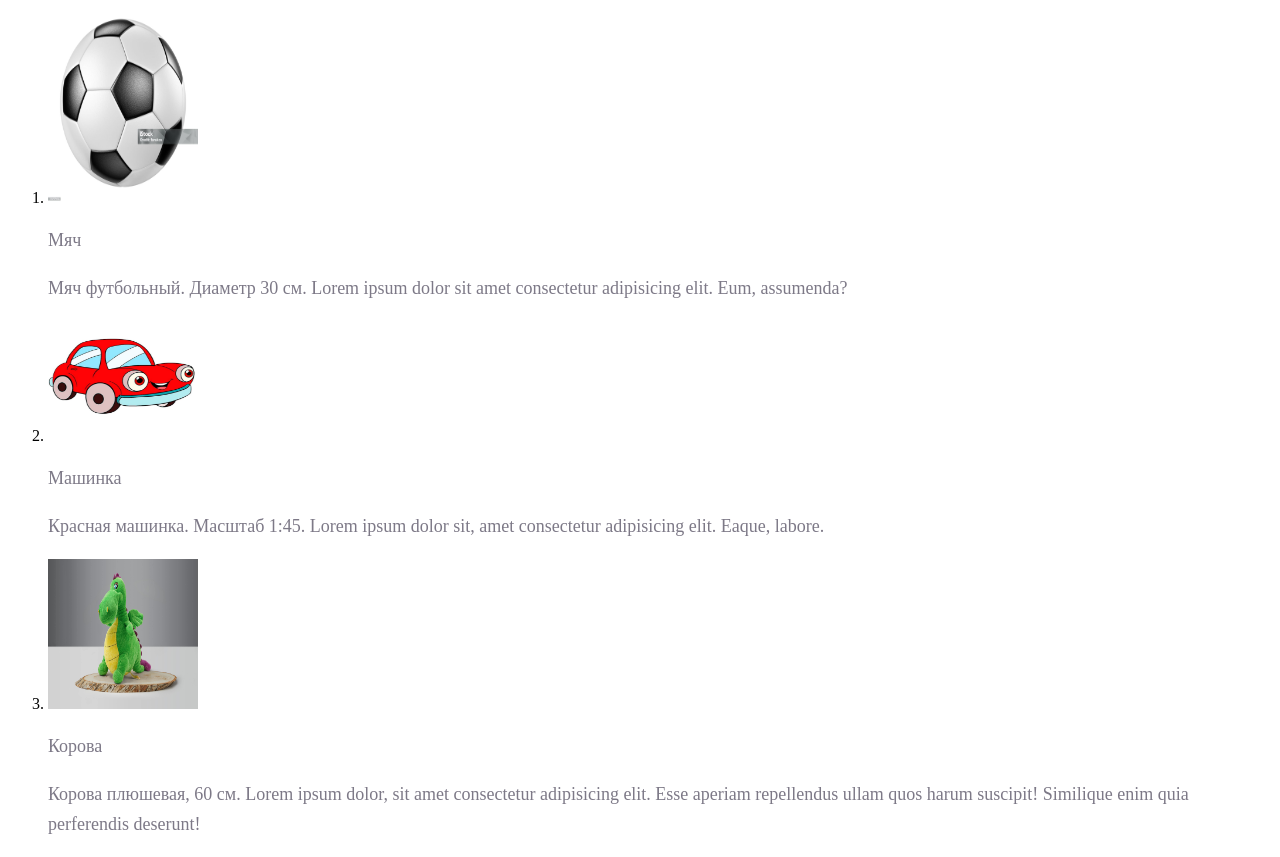
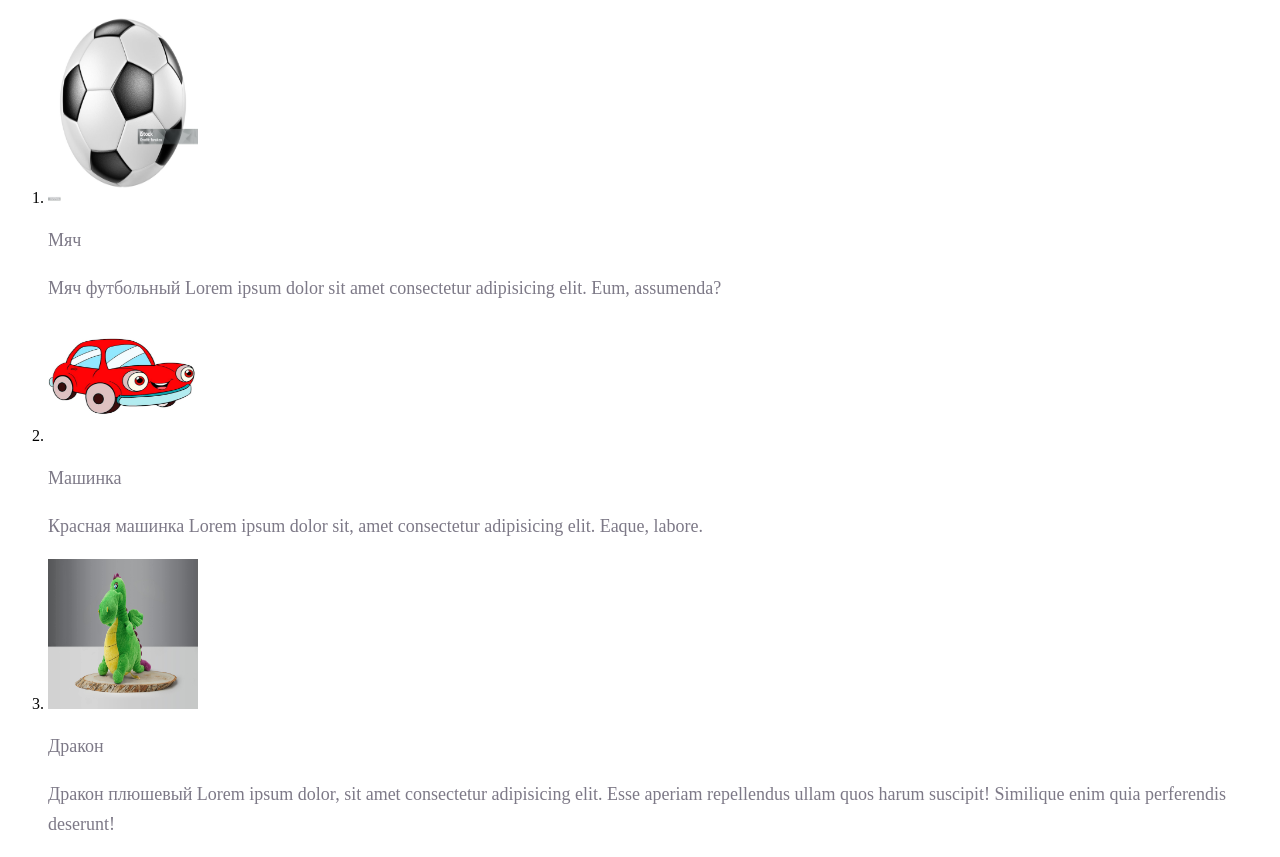
Before and after one commit to shurik1777/httml_css_hw_02, a plain HTML site: page catalog/catalog.html in a window 1280 px wide. Shown: the part 335-1192 px from the top of the page. Drawn offline with Linux system fonts and the light colour scheme.

Commit message:
refactoring

```diff
--- a/catalog/catalog.html
+++ b/catalog/catalog.html
@@ -43,8 +43,8 @@
         />
         <p class="paragraph">Мяч</p>
         <p class="paragraph">
-          Мяч футбольный. Диаметр 30 см. Lorem ipsum dolor sit amet consectetur
-          adipisicing elit. Eum, assumenda?
+          Мяч футбольный Lorem ipsum dolor sit amet consectetur adipisicing
+          elit. Eum, assumenda?
         </p>
       </li>
       <li>
@@ -57,8 +57,8 @@
         />
         <p class="paragraph">Машинка</p>
         <p class="paragraph">
-          Красная машинка. Масштаб 1:45. Lorem ipsum dolor sit, amet consectetur
-          adipisicing elit. Eaque, labore.
+          Красная машинка Lorem ipsum dolor sit, amet consectetur adipisicing
+          elit. Eaque, labore.
         </p>
       </li>
       <li>
@@ -67,13 +67,13 @@
           alt="photo"
           width="150"
           height="150"
-          title="Корова"
+          title="Дракон"
         />
-        <p class="paragraph">Корова</p>
+        <p class="paragraph">Дракон</p>
         <p class="paragraph">
-          Корова плюшевая, 60 см. Lorem ipsum dolor, sit amet consectetur
-          adipisicing elit. Esse aperiam repellendus ullam quos harum suscipit!
-          Similique enim quia perferendis deserunt!
+          Дракон плюшевый Lorem ipsum dolor, sit amet consectetur adipisicing
+          elit. Esse aperiam repellendus ullam quos harum suscipit! Similique
+          enim quia perferendis deserunt!
         </p>
       </li>
     </ol>
```
Also changed, not shown: 1 other file.
